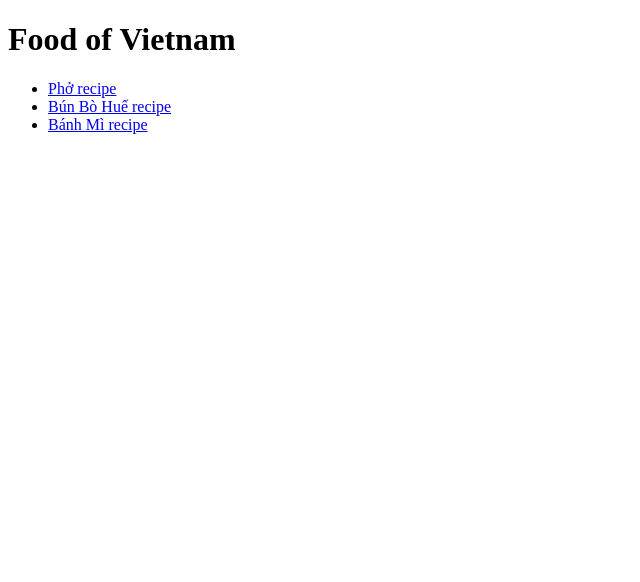
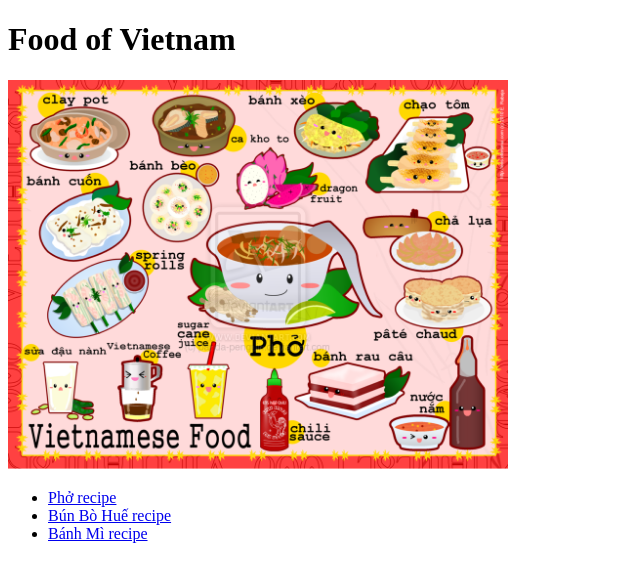
Before and after one commit to allennguyen01-Odin-Projects/Viet-Recipes, a plain HTML site: page index.html in a window 1280 px wide. Shown: the whole page, without its empty margins (0-640 px from the left). Drawn offline with Linux system fonts and the light colour scheme.

Commit message:
Add image folder and header image to home page

```diff
--- a/index.html
+++ b/index.html
@@ -6,6 +6,7 @@
     </head>
     <body>
         <h1>Food of Vietnam</h1>
+        <img src="images/viet-food.png" alt="Vietnamese Food" width="500px">
         <ul>
             <li><a href="recipes/pho.html">Phở recipe</a></li>
             <li><a href="recipes/bun-bo-hue.html">Bún Bò Huế recipe</a></li>
```
Also changed, not shown: images/viet-food.png (added).
